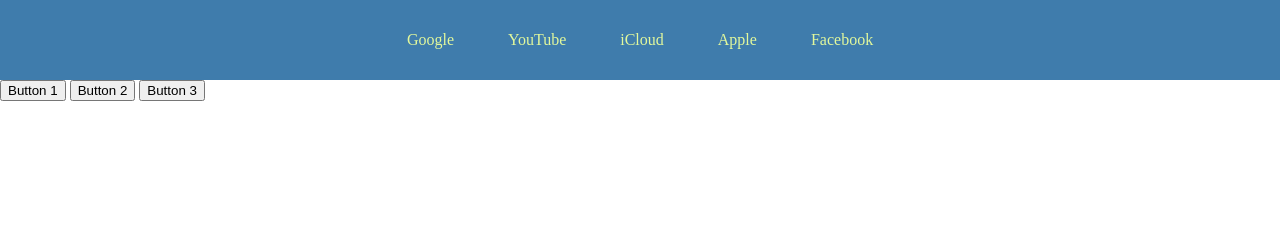
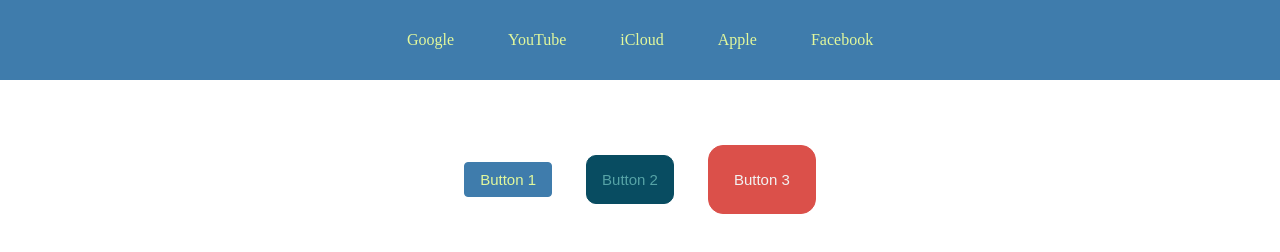
Before and after one commit to dccruz/Codify-Academy-Classwork, a plain HTML site: page Week 03/index.html in a window 1280 px wide. Drawn offline with Linux system fonts and the light colour scheme.

Commit message:
Exercise 3.3
In CSS: Add different styles to each button to make them have a flat
design.

```diff
--- a/Week 03/css/main.css
+++ b/Week 03/css/main.css
@@ -5,8 +5,7 @@ ul {
   padding: 0;
 }
 
-
-/*navigation*/
+/*Exercise 3.2*/
 nav.navigation {
   background-color: #3F7CAC;
   margin: 0;
@@ -29,3 +28,55 @@ nav.navigation a:hover {
   text-decoration: none;
   transition: 0.3s all ease-in-out;
 }
+
+/*Exercise 3.4*/
+section {
+  padding: 50px;
+  text-align: center;
+}
+button {
+    border:1px solid transparent;
+    cursor: pointer;
+  	display:inline-block;
+  	font-size:15px;
+    margin: 15px;
+  	padding: 8px 15px;
+  	text-decoration:none;
+  	text-align:center;
+    transition: 0.3s all ease-in-out;
+}
+#btn1 {
+  background-color: #3F7CAC;
+  border: 1px solid #3F7CAC;
+  border-radius: 4px;
+  color: #E2F89C;
+}
+#btn1:hover {
+  background-color: #E2F89C;
+  border: 1px solid #E2F89C;
+  color: #3F7CAC;
+}
+#btn2 {
+  background-color: #084C61;
+  border: 1px solid #084C61;
+  border-radius: 10px;
+  color: #56A3A6;
+  padding: 15px;
+}
+#btn2:hover {
+  background-color: #56A3A6;
+  border: 1px solid #56A3A6;
+  color: #084C61;
+}
+#btn3 {
+  background-color: #DB504A;
+  border: 1px solid #DB504A;
+  border-radius: 15px;
+  color: #F2F2F2;
+  padding: 25px;
+}
+#btn3:hover {
+  background-color: #F2F2F2;
+  border: 1px solid #F2F2F2;
+  color: #DB504A;
+}
```
Also changed, not shown: Week 03/index.html (+1 -1 lines), 1 other file.
